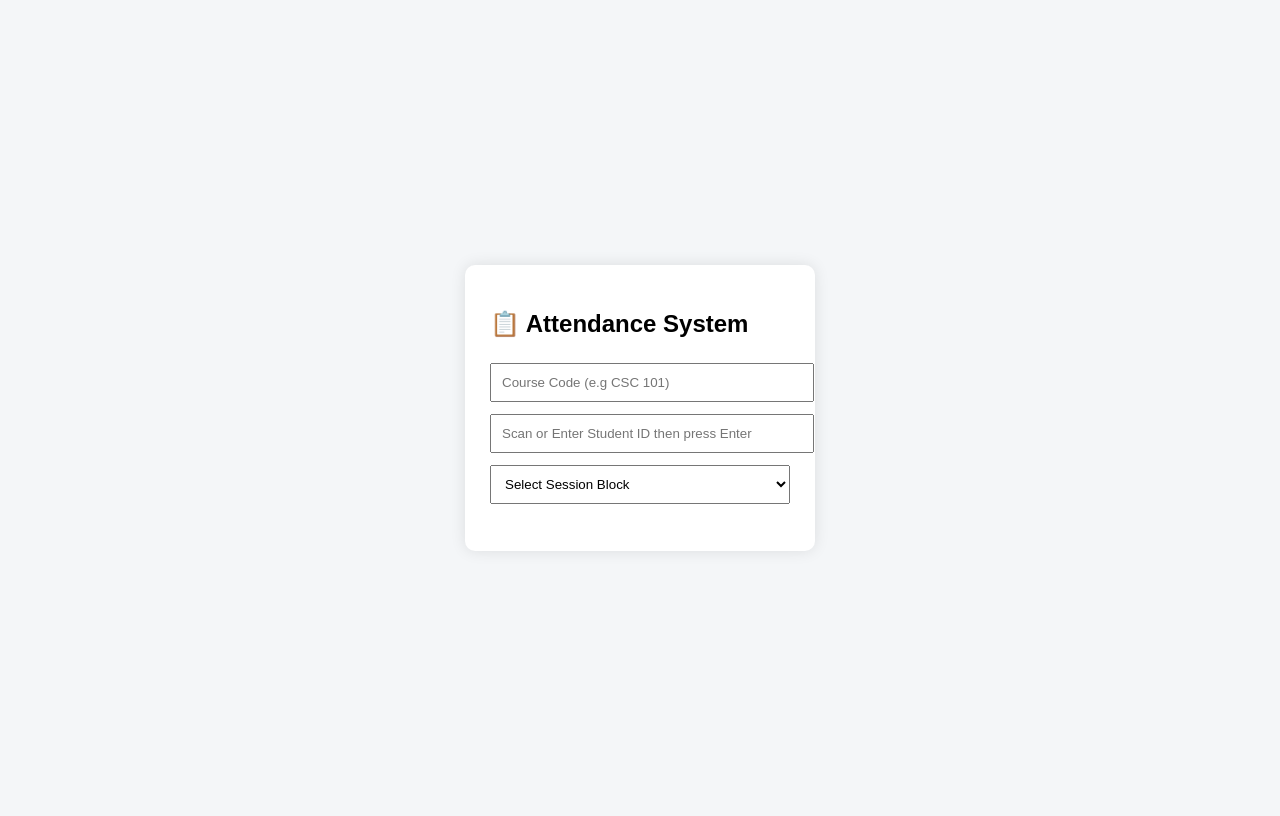
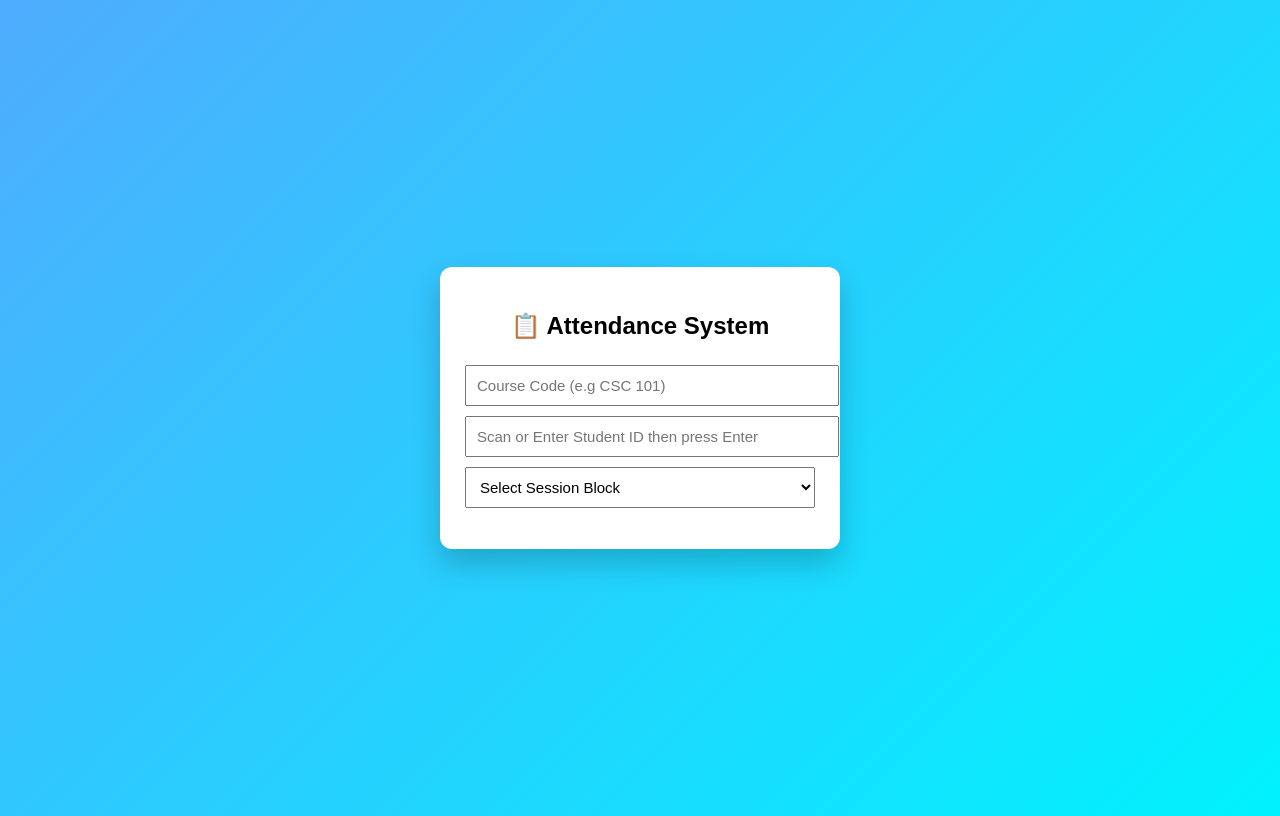
Before and after one commit to viper-codes19/attendance_system, a website: page public/index.html in a window 1280 px wide. Drawn offline with Linux system fonts and the light colour scheme.

Commit message:
Update style.css

```diff
--- a/public/style.css
+++ b/public/style.css
@@ -1,32 +1,47 @@
 body {
-  font-family: Arial;
-  background: #f4f6f8;
+  font-family: Arial, sans-serif;
+  background: linear-gradient(135deg, #4facfe, #00f2fe);
+  height: 100vh;
   display: flex;
   justify-content: center;
   align-items: center;
-  height: 100vh;
 }
 
 .container {
   background: white;
   padding: 25px;
-  width: 300px;
-  border-radius: 10px;
-  box-shadow: 0 0 15px rgba(0,0,0,0.1);
+  width: 350px;
+  border-radius: 12px;
+  box-shadow: 0 15px 30px rgba(0,0,0,0.2);
+  text-align: center;
+}
+
+h2 {
+  margin-bottom: 15px;
 }
 
 input, select {
   width: 100%;
   padding: 10px;
-  margin: 6px 0;
+  margin-top: 10px;
+  font-size: 15px;
+}
+
+#studentName {
+  margin-top: 10px;
+  font-weight: bold;
+  color: #2ecc71;
+}
+
+#msg {
+  margin-top: 10px;
+  font-weight: bold;
 }
 
 .success {
   color: green;
-  font-weight: bold;
 }
 
 .error {
   color: red;
-  font-weight: bold;
 }
```
